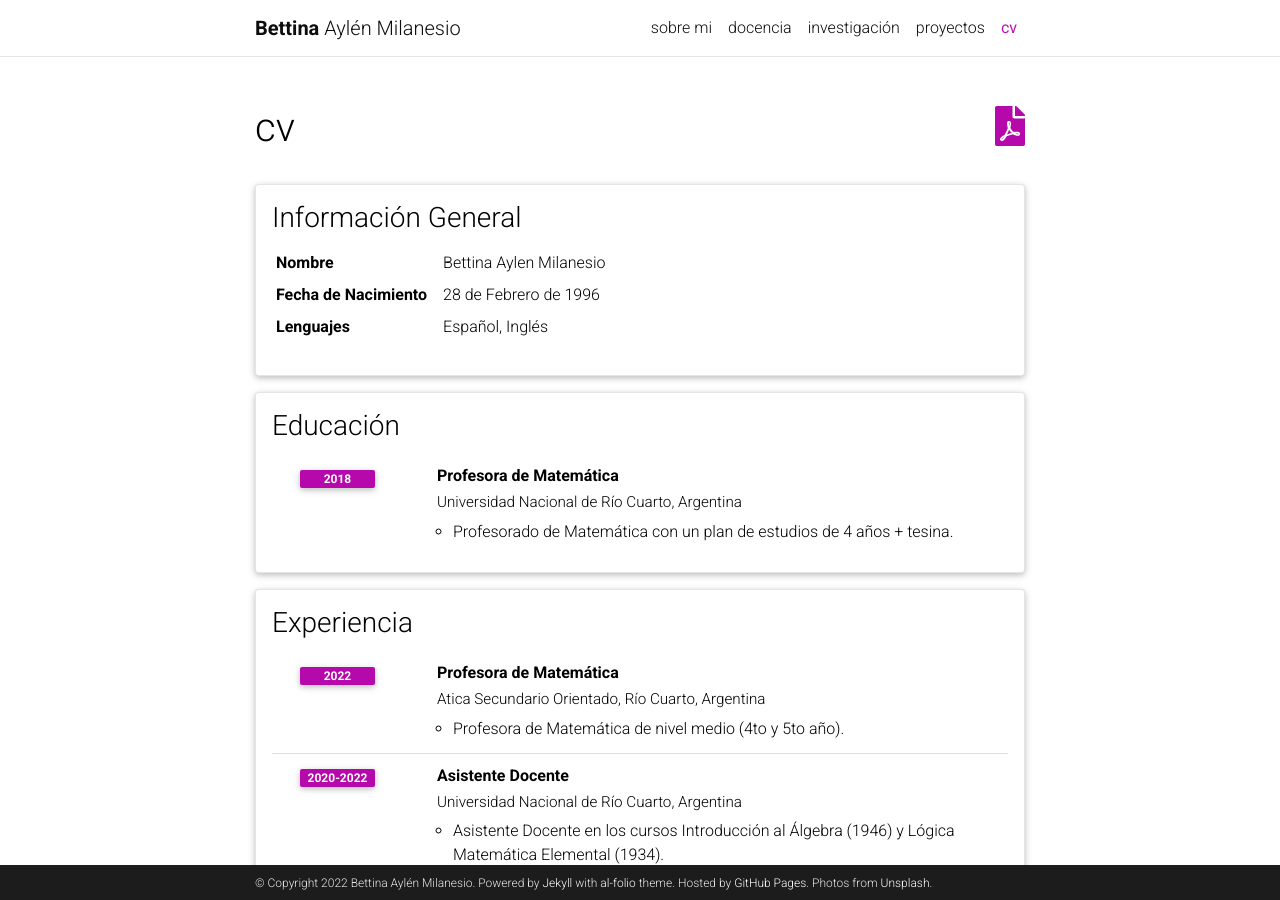
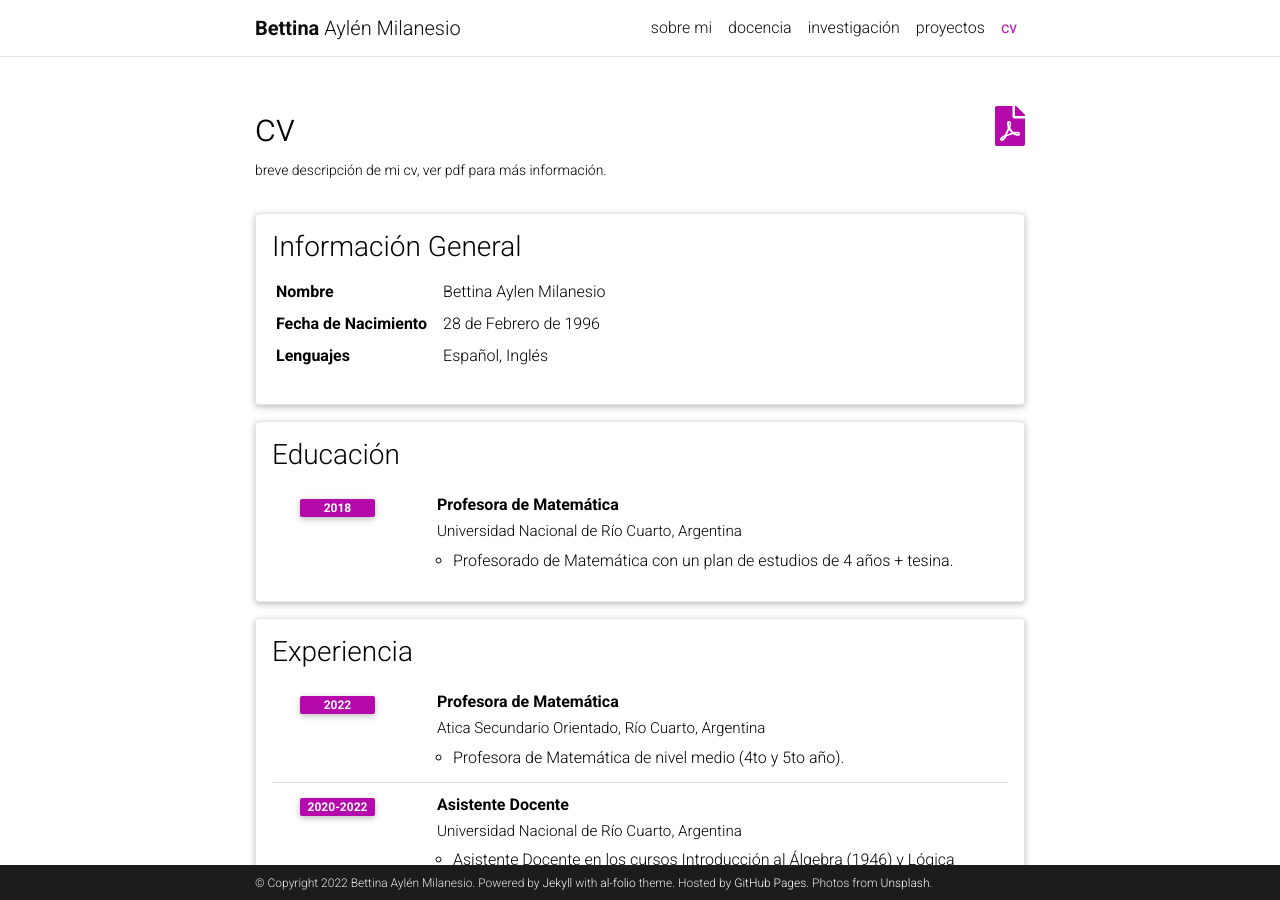
Before and after one commit to bmilanesio/bmilanesio.github.io, a Jekyll site: the page built from _pages/cv.md, in a window 1280 px wide and 900 px high. Built offline with Jekyll 4.4.1, drawn with Linux system fonts in a browser that asks for light colours; comment, search, counter and statistics services are not loaded; a style sheet for code colours, icons or effects is not loaded.

Commit message:
Adding description

```diff
--- a/_pages/cv.md
+++ b/_pages/cv.md
@@ -2,6 +2,7 @@
 layout: cv
 permalink: /cv/
 title: cv
+description: breve descripción de mi cv, ver pdf para más información.
 nav: true
 nav_order: 4
 cv_pdf: bmilanesio-cv-es.pdf
```
